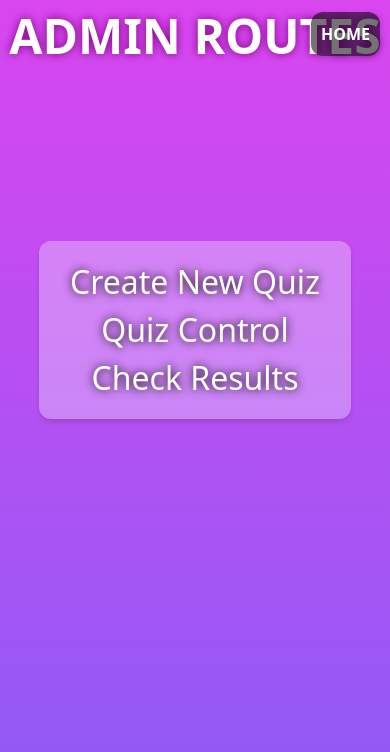
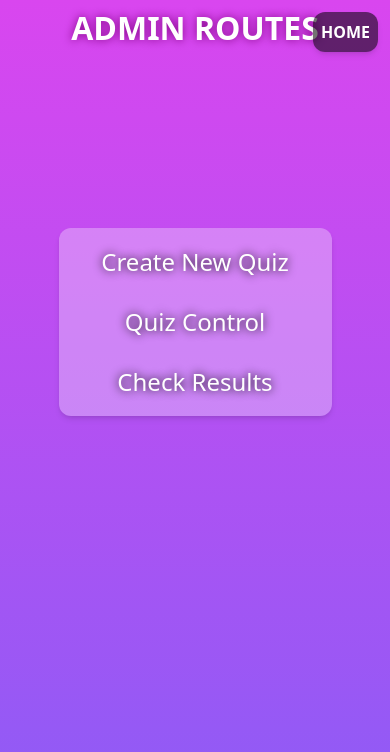
Before and after one commit to vishal290704/QuizTask, a React (Vite) app: page /admin in a window 390 px wide. Shown: the top 752 px of the page. Built offline with nearby package versions, Linux system fonts and the light colour scheme.

Commit message:
responsive fix

```diff
--- a/src/comps/LandingPage.jsx
+++ b/src/comps/LandingPage.jsx
@@ -20,7 +20,7 @@ const LandingPage = () => {
 
   return (
     // landing page full bg
-    <div className="h-screen w-screen  bg-gradient-to-t from-violet-500 to-fuchsia-500 flex items-center justify-center bg-gray-100">
+    <div className="h-screen w-screen bg-gradient-to-t from-violet-500 to-fuchsia-500 flex items-center justify-center bg-gray-100">
       <Link to="/admin" className="absolute bg-[rgba(0,0,0,0.55)] rounded-xl shadow-md p-[10px] font-bold text-white top-3 right-5">
         <div className="">
           ADMIN
@@ -28,17 +28,17 @@ const LandingPage = () => {
       </Link>
 
       {/* panel */}
-      <div className="flex w-4/5 max-w-4xl px-[2em] bg-[rgba(0,0,0,0.4)] rounded-xl shadow-md">
+      <div className="flex flex-col md:flex-row w-4/5 max-w-4xl px-[2em] bg-[rgba(0,0,0,0.4)] rounded-xl shadow-md">
         {/* left */}
-        <div className="w-1/2 p-6 rounded-l-lg flex flex-col justify-center">
-          <h1 className="text-4xl font-bold text-white">QuizSutra</h1>
-          <p className="text-white mt-2">
+        <div className="w-full md:w-1/2 p-6 rounded-t-lg md:rounded-l-lg md:rounded-tr-none flex flex-col justify-center">
+          <h1 className="text-4xl font-bold text-white text-center md:text-left">QuizSutra</h1>
+          <p className="text-white mt-2 text-center md:text-left">
             powered by Cloud Computing Cell, AKGEC
           </p>
         </div>
 
         {/* right */}
-        <form className="w-1/2 p-8 text-white" onSubmit={joinRoom}>
+        <form className="w-full md:w-1/2 p-8 text-white" onSubmit={joinRoom}>
           <h2 className="text-2xl text-center font-bold mb-4">
             Join a Quiz Room
           </h2>
@@ -48,7 +48,6 @@ const LandingPage = () => {
               type="text"
               value={username}
               onChange={(e) => setUsername(e.target.value)}
-              //   className="mt-1 block w-full rounded-md border-gray-300 shadow-sm focus:border-blue-500 focus:ring-blue-500 sm:text-sm"
               className="mt-1 block w-full border rounded-lg text-gray-600 border-gray-300 p-2 focus:outline"
               placeholder="Enter your username"
             />
--- a/src/comps/admin/AdminRoutes.jsx
+++ b/src/comps/admin/AdminRoutes.jsx
@@ -1,28 +1,28 @@
-import React, {useEffect} from "react";
+import React, { useEffect } from "react";
 import { Link } from "react-router-dom";
 
 const AdminRoutes = () => {
-
   useEffect(() => {
     document.title = "Admin - QuizSutra";
   }, []);
 
   return (
-    <div className="flex-col justify-center items-center bg-gradient-to-t from-violet-500 to-fuchsia-500 w-screen h-screen">
-      {/* title */}
-      <h1 className="text-[3em] text-center font-bold text-white [text-shadow:0_0_10px_purple]">
+    <div className="flex flex-col justify-start items-center bg-gradient-to-t from-violet-500 to-fuchsia-500 w-screen h-screen">
+      {/* Title */}
+      <h1 className="mt-1 text-[2em] md:text-[3em] text-center font-bold text-white [text-shadow:0_0_10px_purple]">
         ADMIN ROUTES
       </h1>
 
-      <Link to="/">
-        <div className="absolute p-[10px] font-bold text-white top-[12px] right-[10px] bg-[rgba(0,0,0,0.55)] rounded-xl shadow-md">
+      {/* Home Button */}
+      <Link to="/" className="absolute top-3 right-3">
+        <div className="p-2 md:p-[10px] font-bold text-white bg-[rgba(0,0,0,0.55)] rounded-xl shadow-md">
           HOME
         </div>
       </Link>
 
-      {/* panel */}
-      <div className="flex items-center mx-auto py-[2vh] justify-center mt-[20vh] w-[80%] max-w-4xl bg-[rgba(255,255,255,0.3)] rounded-xl shadow-md">
-        <ul className="text-[2em] items-center text-center">
+      {/* Panel */}
+      <div className="flex flex-col items-center mx-auto py-4 px-4 justify-center mt-44 md:mt-[20vh] w-[70%] md:w-[70%] max-w-4xl bg-[rgba(255,255,255,0.3)] rounded-xl shadow-md">
+        <ul className="text-[1.5em] md:text-[2em] text-center space-y-6">
           <li>
             <Link
               to="/admin/create"
```
